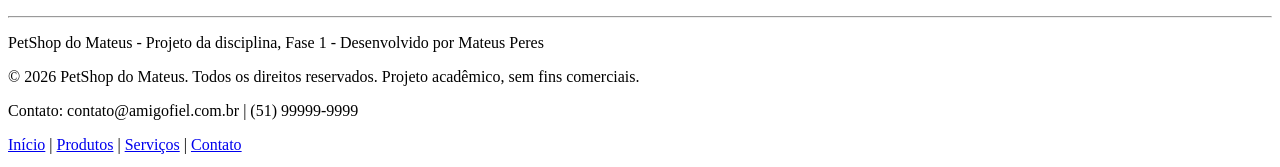
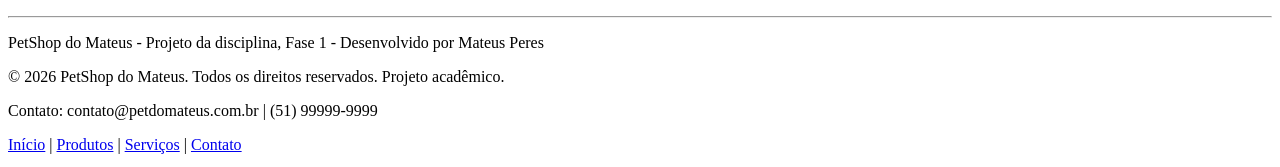
Before and after one commit to 0Peres/petshop, a plain HTML site: page produtos.html in a window 1280 px wide. Shown: the part 2370-2537 px from the top of the page. Drawn offline with Linux system fonts and the light colour scheme.

Commit message:
Update footer contact information and copyright notice

```diff
--- a/produtos.html
+++ b/produtos.html
@@ -84,8 +84,8 @@
 <footer>
   <hr>
   <p>PetShop do Mateus - Projeto da disciplina, Fase 1 - Desenvolvido por Mateus Peres</p>
-  <p>&copy; 2026 PetShop do Mateus. Todos os direitos reservados. Projeto acadêmico, sem fins comerciais.</p>
-  <p>Contato: contato@amigofiel.com.br | (51) 99999-9999</p>
+  <p>&copy; 2026 PetShop do Mateus. Todos os direitos reservados. Projeto acadêmico.</p>
+  <p>Contato: contato@petdomateus.com.br | (51) 99999-9999</p>
   <p>
     <a href="index.html">Início</a> |
     <a href="produtos.html">Produtos</a> |
```
